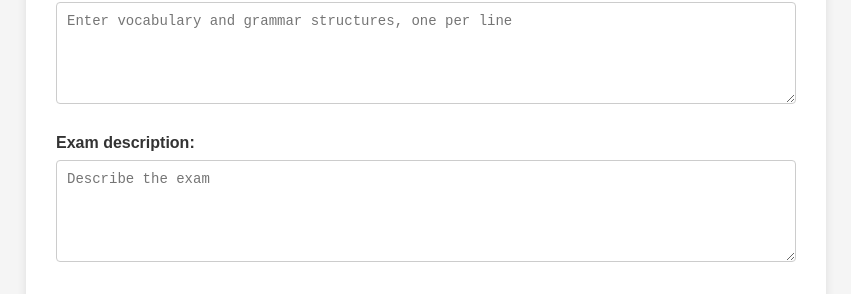
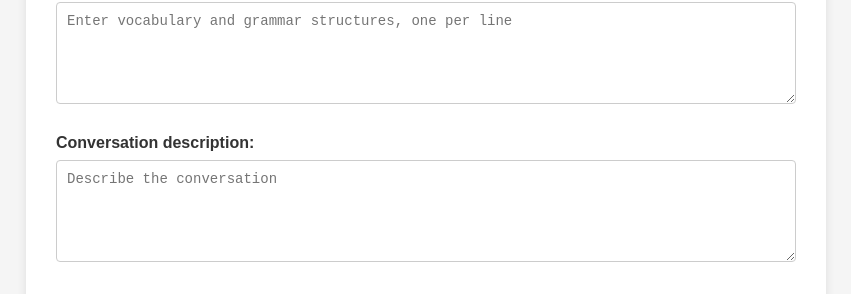
Before and after one commit to apatheticbrick/LanguageBot, a website: page index.html in a window 1280 px wide. Shown: the part 226-520 px from the top of the page, without its empty margins (214-1065 px from the left). Drawn offline with Linux system fonts and the light colour scheme.

Commit message:
Made test file

```diff
--- a/index.html
+++ b/index.html
@@ -21,9 +21,9 @@
             <textarea id="chars_input" cols="40" rows="5" placeholder="Enter vocabulary and grammar structures, one per line"></textarea>
             <br><br>
 
-            <label for="exam_desc_input">Exam description:</label>
+            <label for="exam_desc_input">Conversation description:</label>
             <br>
-            <textarea id="exam_desc_input" cols="40" rows="5" placeholder="Describe the exam"></textarea>
+            <textarea id="exam_desc_input" cols="40" rows="5" placeholder="Describe the conversation"></textarea>
             <br><br>
 
             <button id="submit" onclick="goToStartPage()">Submit</button>
```
Also changed, not shown: index.test.js (added).
